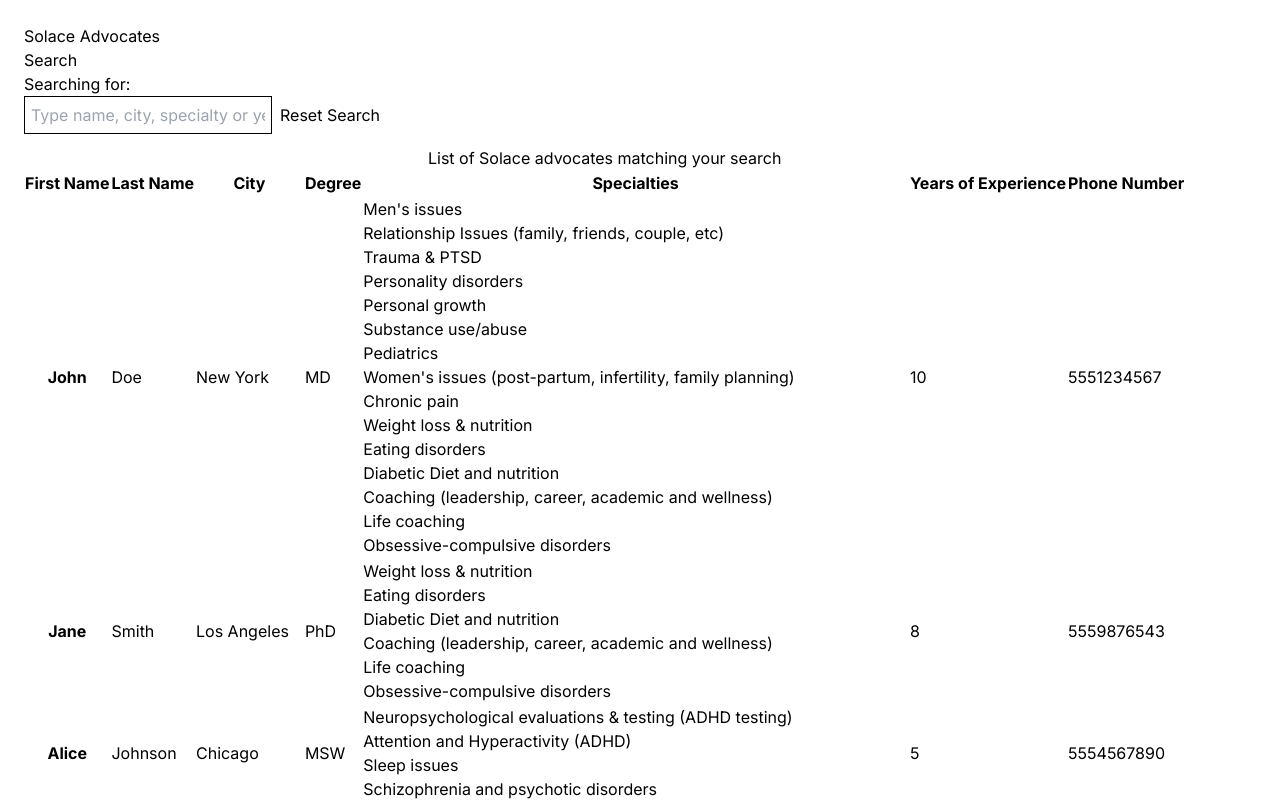
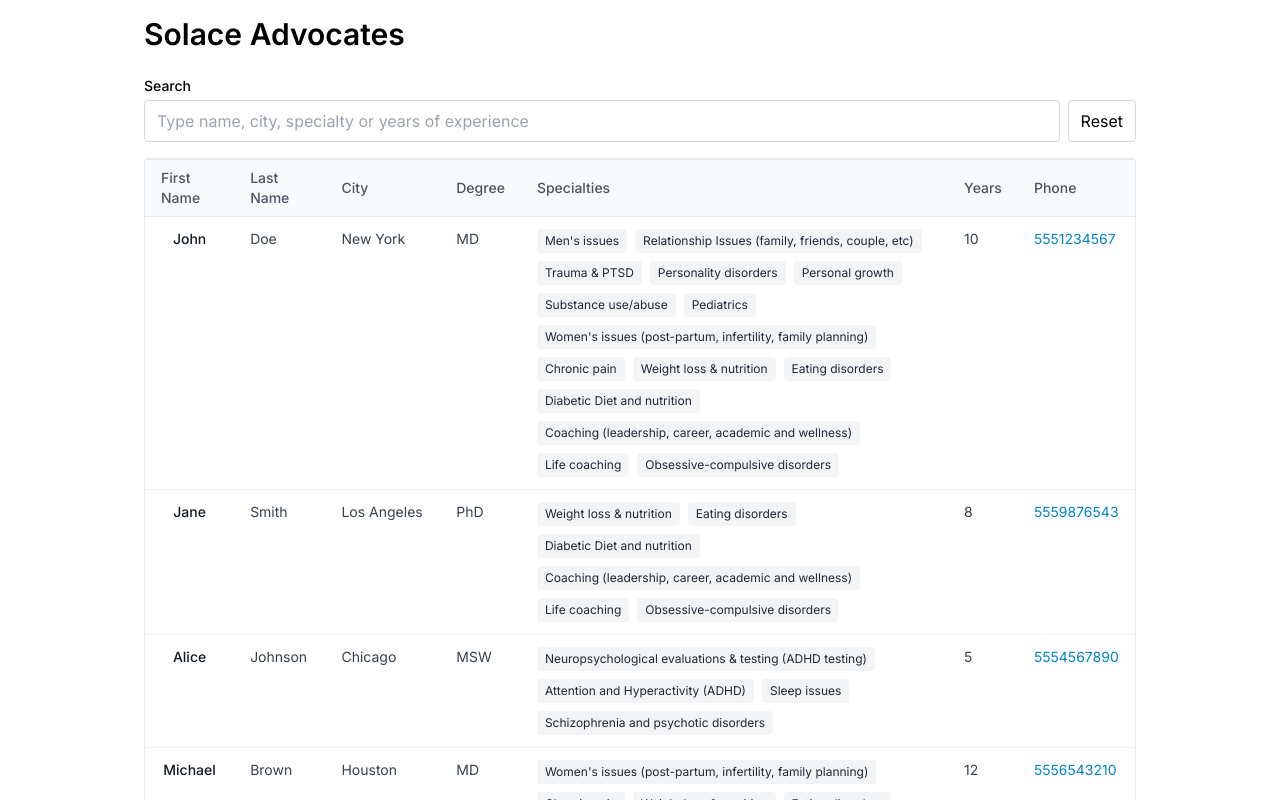
Before and after one commit to Agentkma/solace-candidate-assignment-main, a Next.js app: page / in a window 1280 px wide. Shown: the top 800 px of the page. Built offline with nearby package versions, Linux system fonts and the light colour scheme.

Commit message:
update tailwind styling

```diff
--- a/src/app/page.tsx
+++ b/src/app/page.tsx
@@ -47,93 +47,105 @@ export default function Home() {
   }
 
   return (
-    <main style={{ margin: "24px" }}>
-      <header>
-        <h1>Solace Advocates</h1>
+    <main className="container mx-auto p-4 max-w-5xl">
+      <header className="mb-6">
+        <h1 className="text-2xl sm:text-3xl font-semibold">Solace Advocates</h1>
       </header>
 
       <form
         onSubmit={(e) => e.preventDefault()}
-        style={{ marginBottom: 12 }}
+        className="mb-4"
         role="search"
         aria-label="Advocate search"
       >
-        <label htmlFor="search-input">Search</label>
+        <label htmlFor="search-input" className="block text-sm font-medium mb-1">
+          Search
+        </label>
 
-        <p aria-live="polite">
+        <p className="sr-only" aria-live="polite">
           Searching for: <span id="search-term">{searchTerm}</span>
         </p>
 
+        <div className="flex flex-col sm:flex-row sm:items-center gap-2">
           <input
             id="search-input"
             aria-describedby="search-help"
-          style={{ border: "1px solid black", padding: 6 }}
+            className="flex-1 border border-gray-300 rounded px-3 py-2 focus:outline-none focus:ring-2 focus:ring-sky-400"
             value={searchTerm}
             onChange={handleOnChangeSearch}
             placeholder="Type name, city, specialty or years of experience"
           />
 
-        <div id="search-help" style={{ position: 'absolute', left: -9999 }}>
-          Enter text to filter advocates by name, city, specialty, degree or years of experience.
-        </div>
-
+          <div className="flex items-center gap-2">
             <button
               type="button"
               onClick={handleOnClickReset}
               aria-label="Reset search"
-          style={{ marginLeft: 8 }}
+              className="inline-flex items-center px-3 py-2 border border-gray-300 rounded bg-white hover:bg-gray-50 focus:outline-none focus:ring-2 focus:ring-sky-400"
             >
-          Reset Search
+              Reset
             </button>
+          </div>
+        </div>
+
+        <p id="search-help" className="sr-only">
+          Enter text to filter advocates by name, city, specialty, degree or years of experience.
+        </p>
       </form>
       {isLoading && (
-        <div role="status" aria-live="polite">
+        <div role="status" aria-live="polite" className="text-gray-500 mb-4">
           Loading advocates...
         </div>
       )}
 
       {error && (
-        <div role="alert" style={{ color: "red" }}>
+        <div role="alert" className="text-red-600 mb-4">
           Error: {String(error.message)}
         </div>
       )}
       <section aria-labelledby="results-heading">
-        <h2 id="results-heading" style={{ position: 'absolute', left: -9999 }}>
+        <h2 id="results-heading" className="sr-only">
           Search results
         </h2>
-        <table>
-          <caption>List of Solace advocates matching your search</caption>
-          <thead>
+
+        <div className="overflow-auto rounded border border-gray-200 shadow-sm">
+          <table className="min-w-full divide-y divide-gray-200">
+            <caption className="sr-only">List of Solace advocates matching your search</caption>
+            <thead className="bg-gray-50">
               <tr>
-              <th scope="col">First Name</th>
-              <th scope="col">Last Name</th>
-              <th scope="col">City</th>
-              <th scope="col">Degree</th>
-              <th scope="col">Specialties</th>
-              <th scope="col">Years of Experience</th>
-              <th scope="col">Phone Number</th>
+                <th scope="col" className="px-4 py-2 text-left text-sm font-medium text-gray-600">First Name</th>
+                <th scope="col" className="px-4 py-2 text-left text-sm font-medium text-gray-600">Last Name</th>
+                <th scope="col" className="px-4 py-2 text-left text-sm font-medium text-gray-600">City</th>
+                <th scope="col" className="px-4 py-2 text-left text-sm font-medium text-gray-600">Degree</th>
+                <th scope="col" className="px-4 py-2 text-left text-sm font-medium text-gray-600">Specialties</th>
+                <th scope="col" className="px-4 py-2 text-left text-sm font-medium text-gray-600">Years</th>
+                <th scope="col" className="px-4 py-2 text-left text-sm font-medium text-gray-600">Phone</th>
               </tr>
             </thead>
-        <tbody>
+
+            <tbody className="bg-white divide-y divide-gray-100">
               {filtered.map((advocate) => (
-            <tr key={advocate.phoneNumber}>
-              <th scope="row">{advocate.firstName}</th>
-              <td>{advocate.lastName}</td>
-              <td>{advocate.city}</td>
-              <td>{advocate.degree}</td>
-              <td>
+                <tr key={advocate.phoneNumber} className="hover:bg-gray-50">
+                  <th scope="row" className="px-4 py-3 text-sm font-medium text-gray-900 align-top">{advocate.firstName}</th>
+                  <td className="px-4 py-3 text-sm text-gray-700 align-top">{advocate.lastName}</td>
+                  <td className="px-4 py-3 text-sm text-gray-700 align-top">{advocate.city}</td>
+                  <td className="px-4 py-3 text-sm text-gray-700 align-top">{advocate.degree}</td>
+                  <td className="px-4 py-3 align-top">
+                    <div className="flex flex-wrap gap-2">
                       {advocate.specialties.map((s, i) => (
-                    <div key={`s${i}`}>{s}</div>
+                        <span key={`s${i}`} className="inline-block text-xs bg-gray-100 text-gray-800 px-2 py-1 rounded">{s}</span>
                       ))}
+                    </div>
                   </td>
-              <td>{advocate.yearsOfExperience}</td>
-              <td>
-                <a href={`tel:${advocate.phoneNumber}`}>{advocate.phoneNumber}</a>
+                  <td className="px-4 py-3 text-sm text-gray-700 align-top">{advocate.yearsOfExperience}</td>
+                  <td className="px-4 py-3 text-sm text-gray-700 align-top">
+                    <a href={`tel:${advocate.phoneNumber}`} className="text-sky-600 hover:underline">{advocate.phoneNumber}</a>
                   </td>
                 </tr>
               ))}
             </tbody>
           </table>
+        </div>
       </section>
     </main>
   );
```
Lines whose indentation alone changed are shown as unchanged.
